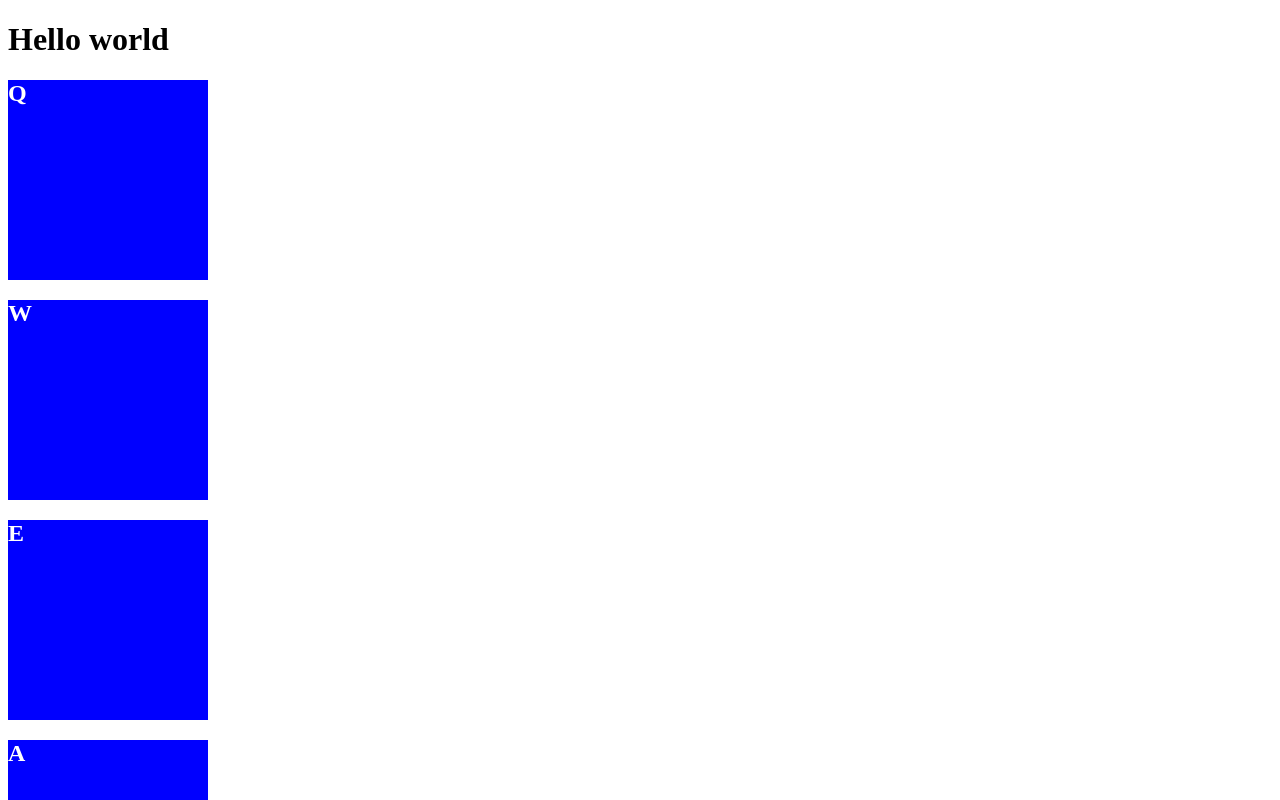
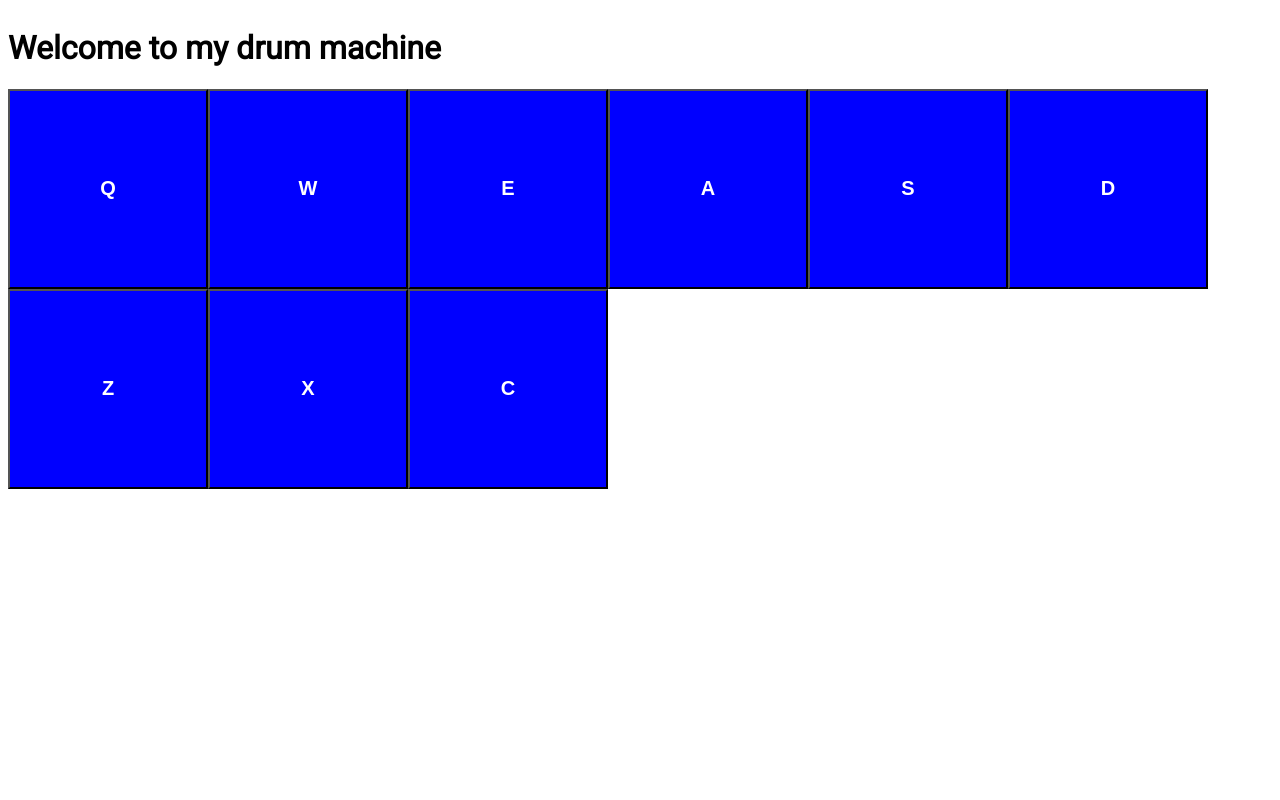
Before and after one commit to yllsson/fcc-drum-machine, a React (Create React App) app: page / in a window 1280 px wide. Shown: the top 800 px of the page. Built offline with nearby package versions, Linux system fonts and the light colour scheme.

Commit message:
create display component + basic styles

```diff
--- a/src/components/App.js
+++ b/src/components/App.js
@@ -1,4 +1,5 @@
 import React, { useState } from 'react';
+import Display from './Display';
 import DrumPad from './DrumPad';
 
 function App() {
@@ -16,11 +17,11 @@ function App() {
 
   return (
     <main className='App' id='drum-machine'>
-      <h1 id='display'>Hello world</h1>
-      {padNames.map((pad) => {
-        return <DrumPad name={pad} setPadNames={setPadNames} key={pad} />;
+      <h1>Welcome to my drum machine</h1>
+      {padNames.map((pad, idx) => {
+        return <DrumPad name={pad} setPadNames={setPadNames} key={idx} />;
       })}
-      <DrumPad name='hello' />
+      <Display />
     </main>
   );
 }
--- /dev/null
+++ b/src/components/Display.js
@@ -0,0 +1,5 @@
+const Display = () => {
+  return <div id='display'>{Display}</div>;
+};
+
+export default Display;
--- a/src/components/DrumPad.js
+++ b/src/components/DrumPad.js
@@ -1,8 +1,18 @@
 const DrumPad = ({ name }) => {
+  const playAudio = () => {
+    // insert audio playing function here
+  };
+
   return (
-    <div className='drum-pad'>
-      <h2>{`${name}`}</h2>
-    </div>
+    <button
+      className='drum-pad'
+      onClick={() => {
+        playAudio();
+      }}
+    >
+      <h2>{name}</h2>
+      <audio src='#' className='clip' id={name}></audio>
+    </button>
   );
 };
 
--- a/src/css/style.css
+++ b/src/css/style.css
@@ -1,5 +1,19 @@
+@import url("https://fonts.googleapis.com/css2?family=Roboto&display=swap");
 * {
   box-sizing: border-box;
+}
+
+body {
+  display: flex;
+  flex-direction: row;
+  justify-content: center;
+  align-items: center;
+  width: 100vw;
+  font-family: 'Roboto', sans-serif;
+}
+
+main {
+  width: 100%;
 }
 
 .drum-pad {
--- a/src/style.scss
+++ b/src/style.scss
@@ -1,5 +1,25 @@
+@import url('https://fonts.googleapis.com/css2?family=Roboto&display=swap');
+
 * {
   box-sizing: border-box;
+}
+
+@mixin flex($direction) {
+  display: flex;
+  flex-direction: $direction;
+  justify-content: center;
+  align-items: center;
+}
+
+body {
+  @include flex(row);
+  width: 100vw;
+
+  font-family: 'Roboto', sans-serif;
+}
+
+main {
+  width: 100%;
 }
 
 .drum-pad {
```
